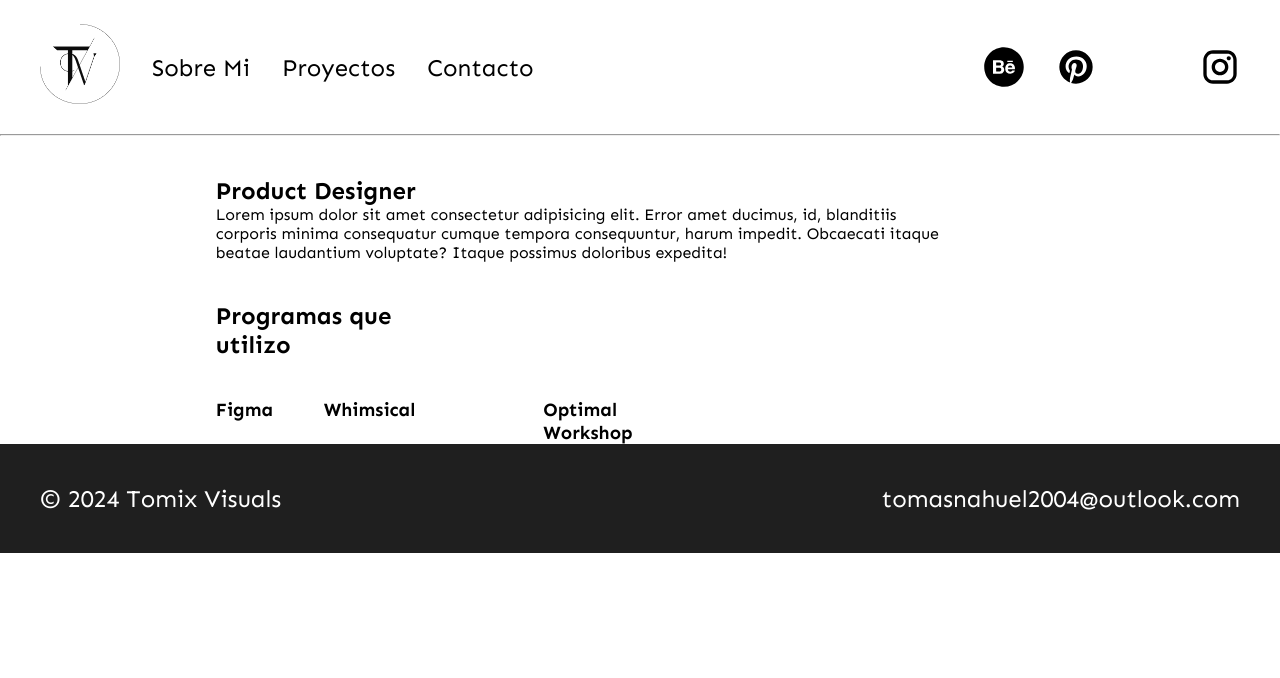
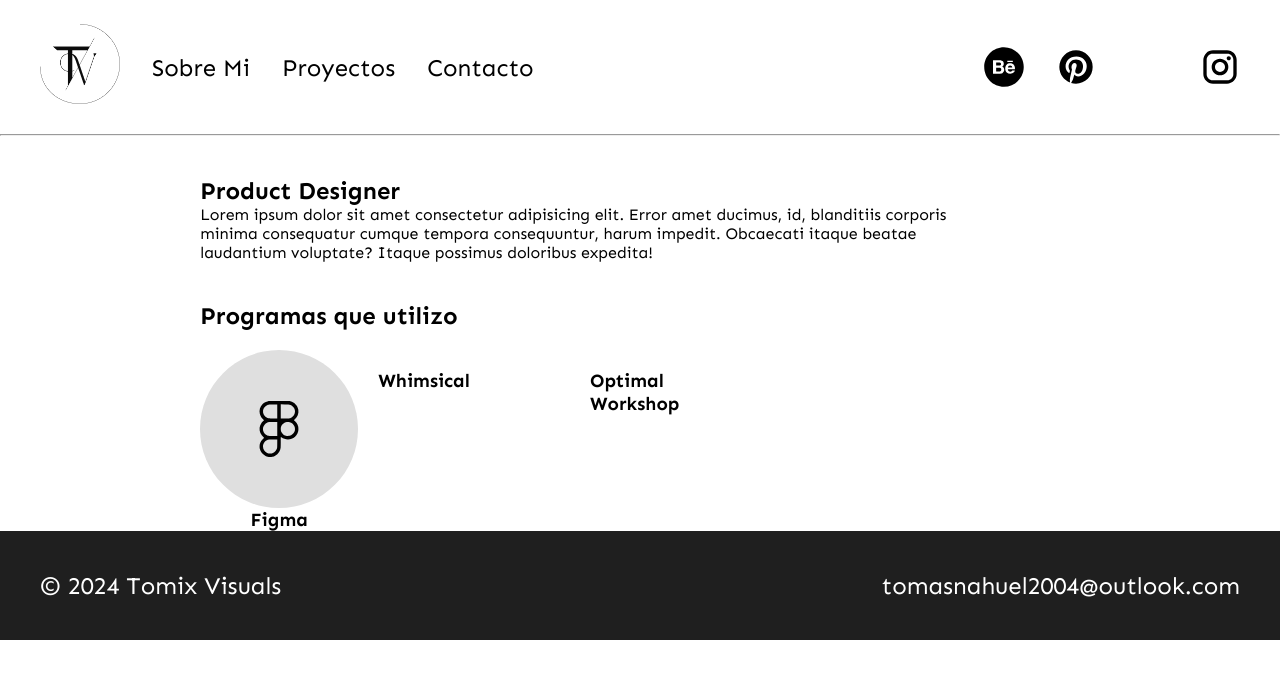
Before and after one commit to iTzTomitox/Portfolio-Tomas-Beron, a plain HTML site: page pages/productdesigner.html in a window 1280 px wide. Drawn offline with Linux system fonts and the light colour scheme.

Commit message:
Propiedades de Componentes

```diff
--- a/css/style.css
+++ b/css/style.css
@@ -370,6 +370,88 @@ textarea {
     grid-row-start: 3;
 }
 
+.programa-1 h3{
+    text-align: center;
+    justify-self: center;
+}
+
+.propiedad-nohover {
+    width: 100%;
+    position: relative;
+    border-radius: 79px;
+    background-color: #dfdfdf;
+    height: 158px;
+    display: flex;
+    flex-direction: column;
+    align-items: center;
+    justify-content: center;
+    padding: 51px;
+    box-sizing: border-box;
+    transition: ease-out 0.3s;
+}
+
+.figma-icon {
+    width: 56px;
+    position: relative;
+    height: 56px;
+    overflow: hidden;
+    flex-shrink: 0;
+    transition: ease-out 0.3s;
+}
+
+.propiedad-nohover:hover {
+    width: 100%;
+    position: relative;
+    border-radius: 79px;
+    background-color: #1f1f1f;
+    height: 158px;
+    display: flex;
+    flex-direction: column;
+    align-items: center;
+    justify-content: center;
+    padding: 39px;
+    box-sizing: border-box;
+}
+
+.figma-icon:hover {
+    width: 80px;
+    position: relative;
+    height: 80px;
+    object-fit: cover;
+}
+
+/*
+.programa-1 img {
+    width: 100%;
+    position: relative;
+    border-radius: 79px;
+    background-color: #dfdfdf;
+    height: 158px;
+    display: flex;
+    flex-direction: column;
+    align-items: center;
+    justify-content: center;
+    padding: 51px;
+    box-sizing: border-box;
+    transition: ease-out 0.3s;
+}
+
+.programa-1 img:hover {
+    display: flex;
+    width: 158px;
+    height: 158px;
+    padding: 51px;
+    flex-direction: column;
+    justify-content: center;
+    align-items: center;
+    gap: 8px;
+    flex-shrink: 0;
+    border-radius: 79px;
+    background: #1E1E1E;
+    background-image: image-set();
+
+} */
+
 .programa-2 {
     grid-column-start: 4;
     grid-row-start: 3;
--- a/pages/productdesigner.html
+++ b/pages/productdesigner.html
@@ -59,7 +59,9 @@
             </section>
 
             <div class="programa-1">
-                <img src="" alt="">
+                <div class="propiedad-nohover">
+                    <img class="figma-icon" src="../assent/figmalogo.svg" alt="">
+                </div>
                 <h3>Figma</h3>
             </div>
 
```
Also changed, not shown: assent/figmalogo.svg (added).
